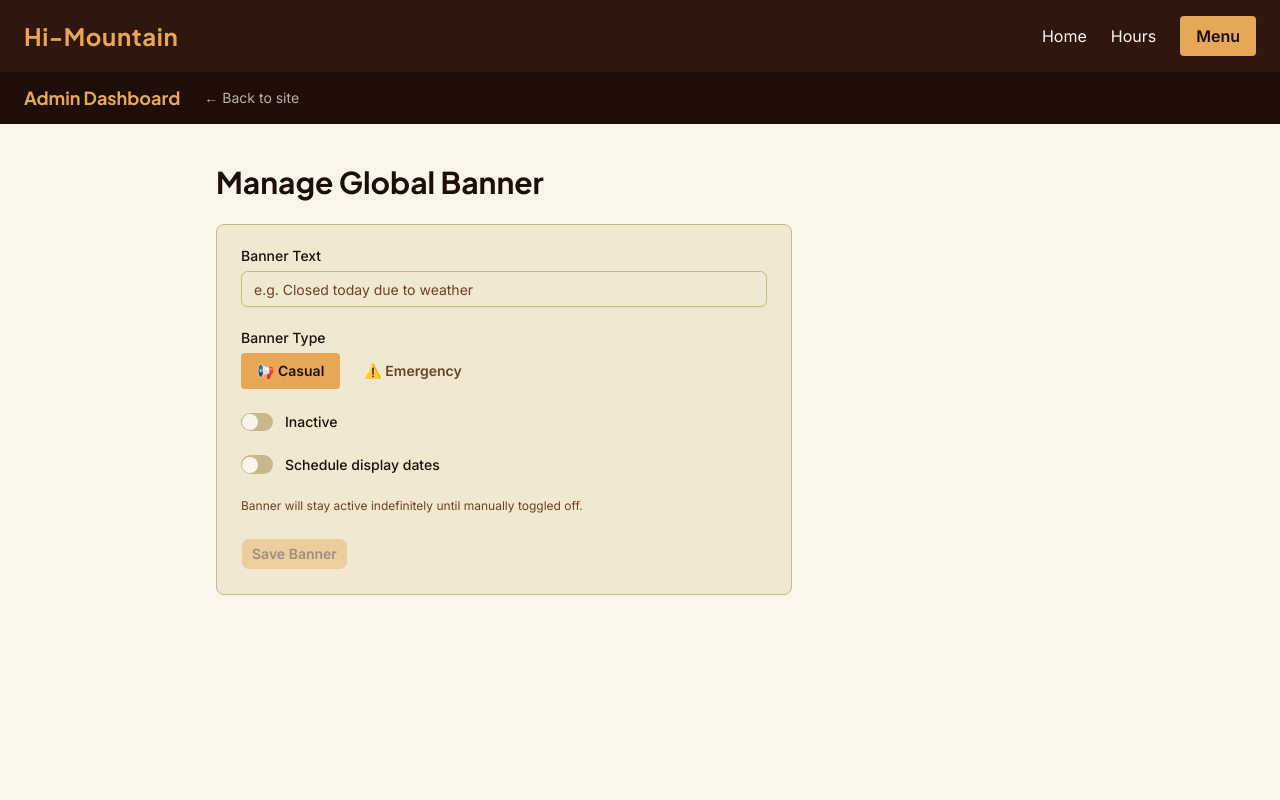
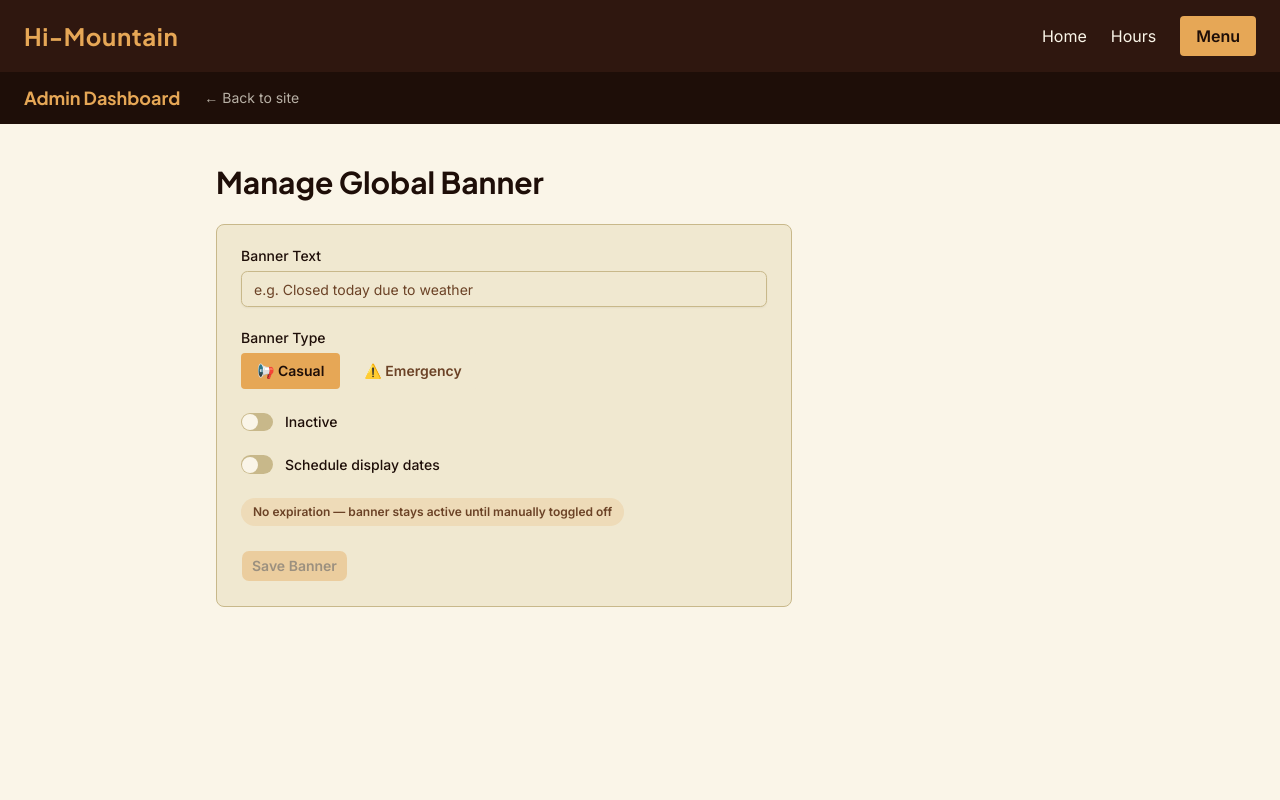
Before and after one commit to jaydedm/hi-mtn-2026, a Next.js app: page /admin/banner in a window 1280 px wide. Shown: the top 800 px of the page. Built offline with nearby package versions, Linux system fonts and the light colour scheme; no server answers; the database is empty.

Commit message:
Style indefinite banner message as a pill

```diff
--- a/src/app/admin/banner/banner-form.tsx
+++ b/src/app/admin/banner/banner-form.tsx
@@ -132,9 +132,9 @@
           </div>
         </div>
       ) : (
-        <p className="text-xs text-muted-foreground">
-          Banner will stay active indefinitely until manually toggled off.
-        </p>
+        <span className="inline-block bg-mustard/20 text-wood text-xs font-semibold px-3 py-1.5 rounded-full">
+          No expiration — banner stays active until manually toggled off
+        </span>
       )}
       {needsEndDate && (
         <p className="text-xs text-red-600 font-semibold">
```
